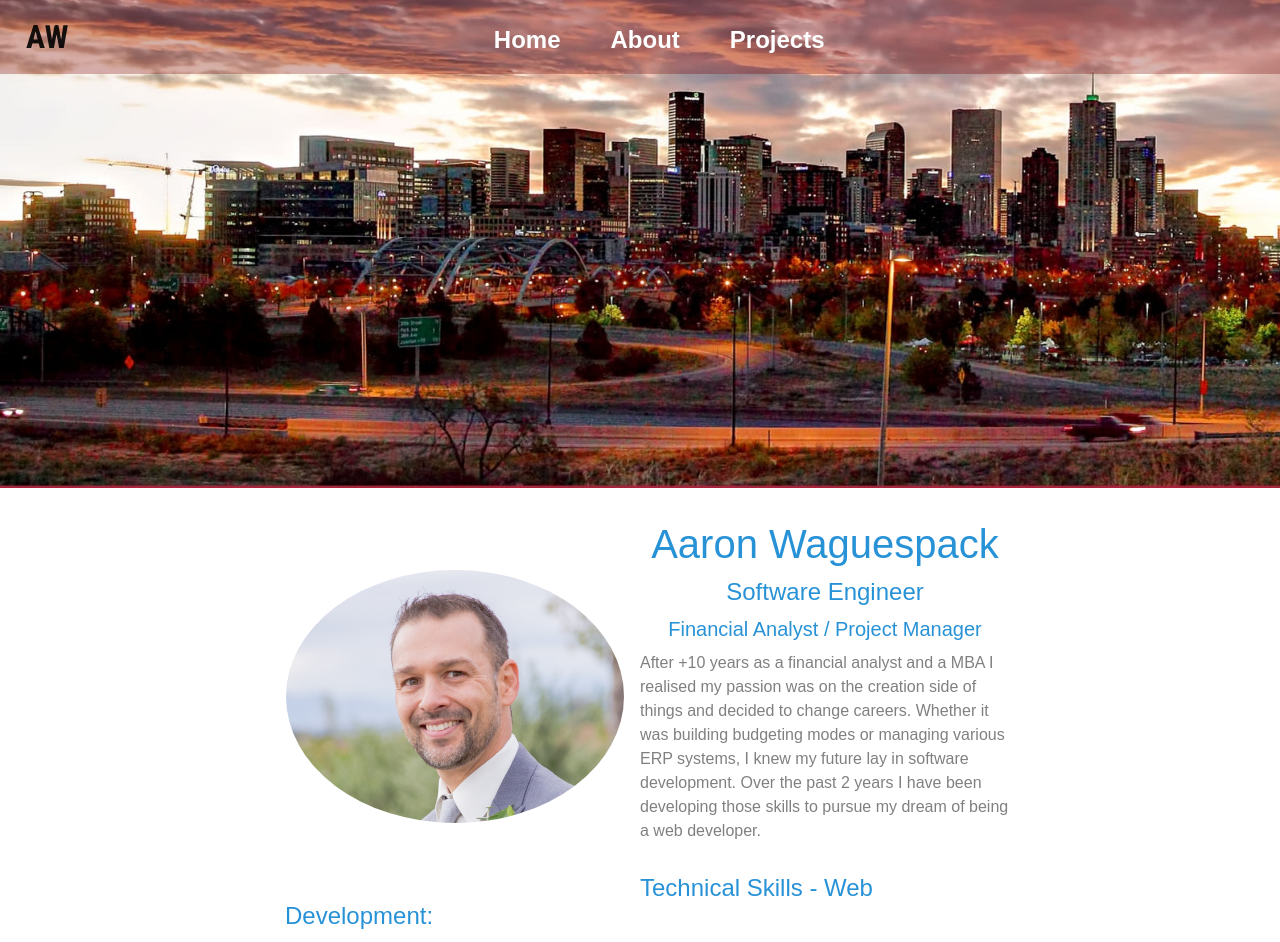
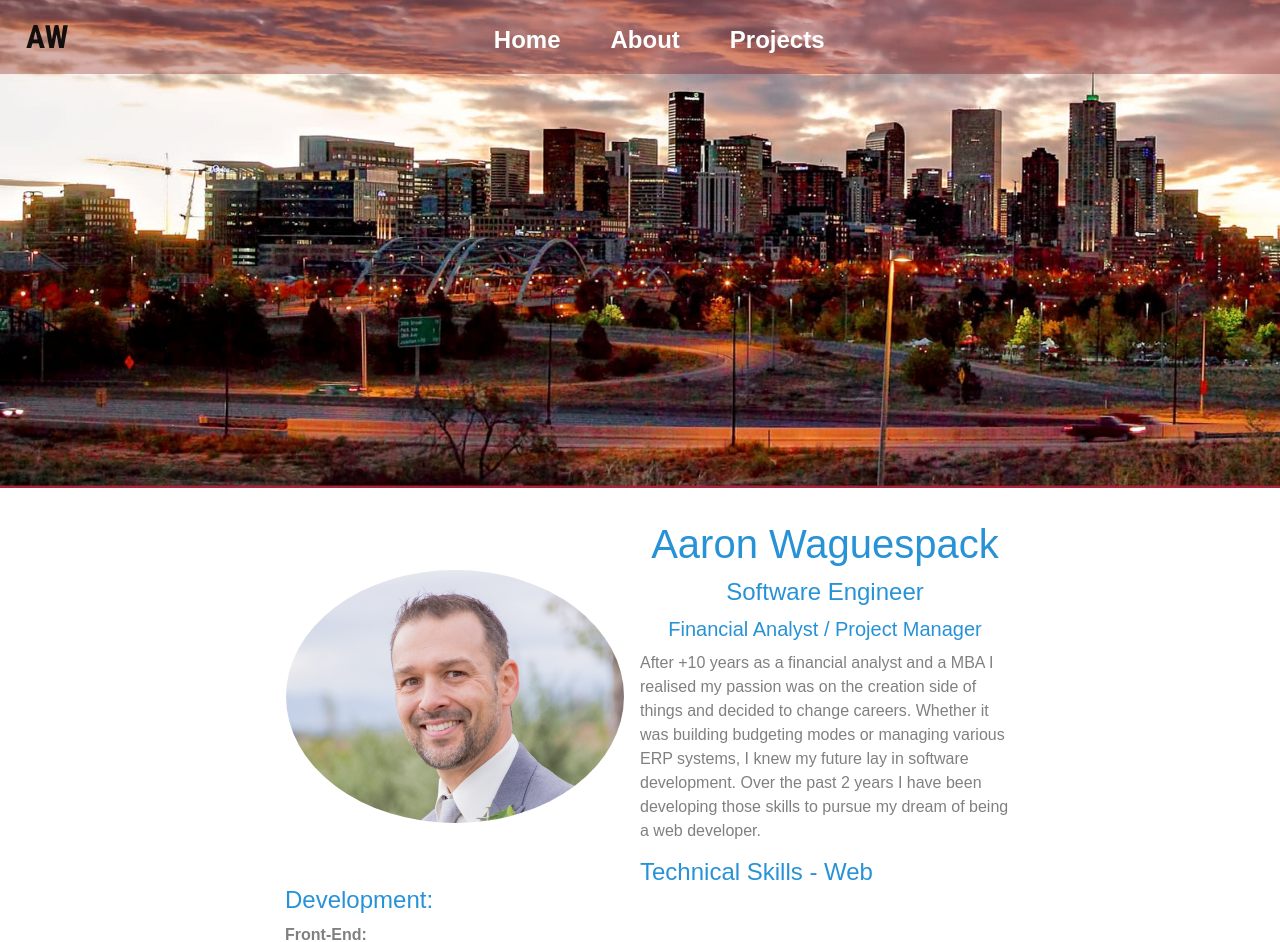
Before and after one commit to Aaron-Waguespack/resumelandingpage, a React (Create React App) app: page / in a window 1280 px wide. Shown: the top 942 px of the page. Built offline with nearby package versions, Linux system fonts and the light colour scheme.

Commit message:
change to margin

```diff
--- a/src/components/home.css
+++ b/src/components/home.css
@@ -49,5 +49,5 @@
 }
 
 .summary{
-  padding-bottom: 15px;
+  margin-bottom: 15px;
 }
```
